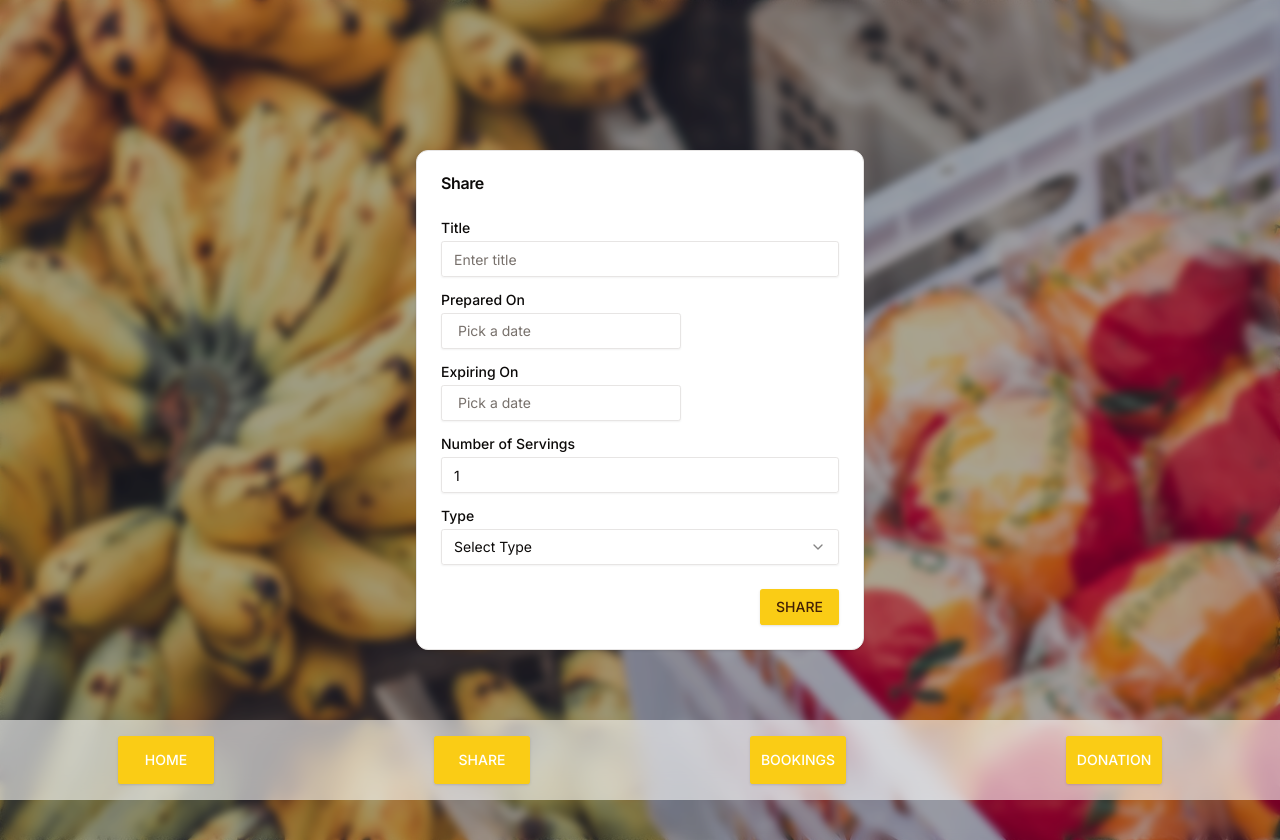
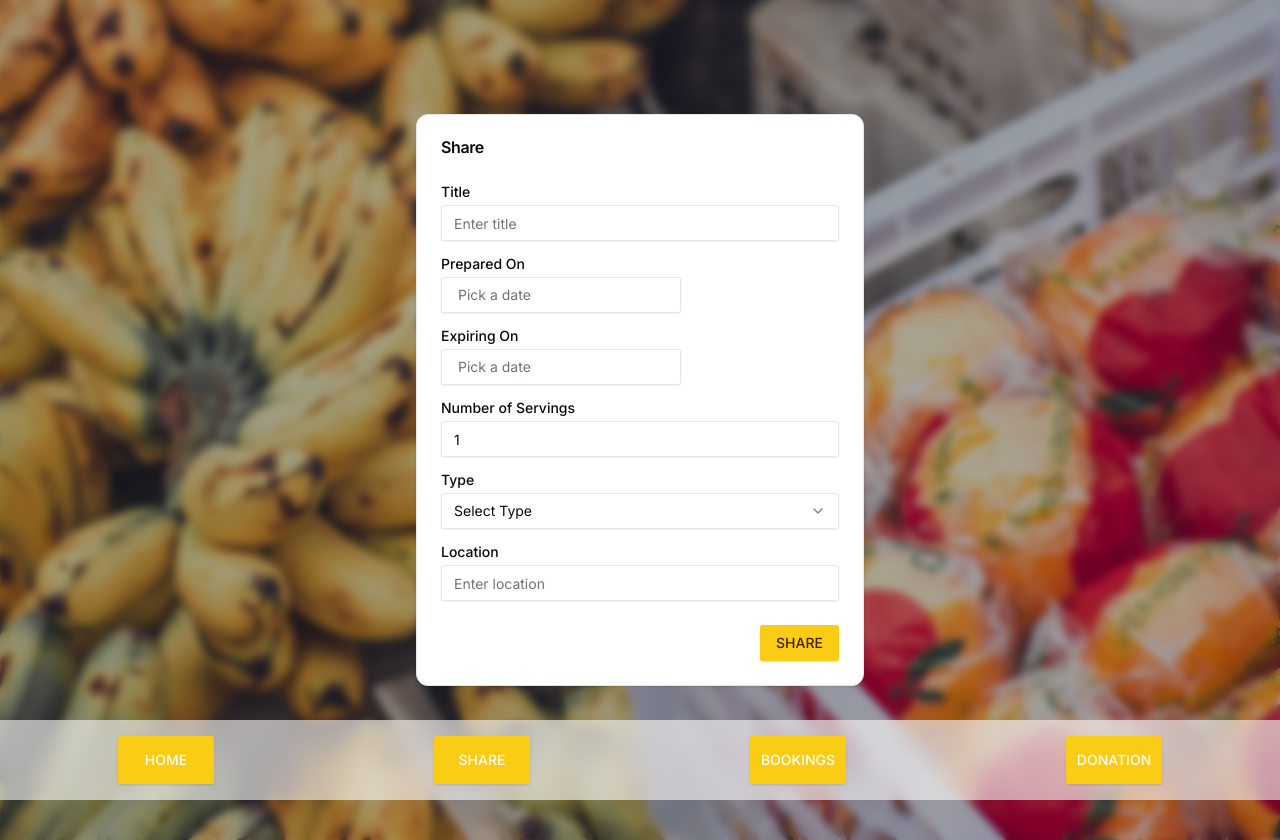
Before and after one commit to loystonpais/ShareBite, a Next.js app in the folder site/: page /share in a window 1280 px wide. Built offline with nearby package versions, Linux system fonts and the light colour scheme.

Commit message:
added location sharing

```diff
--- a/site/app/share/page.tsx
+++ b/site/app/share/page.tsx
@@ -30,7 +30,6 @@ import Cookies from "js-cookie";
 
 import { toast } from "@/hooks/use-toast";
 
-
 export default function CardWithForm() {
   const [title, setTitle] = useState("");
   const [type, setType] = useState("");
@@ -38,9 +37,10 @@ export default function CardWithForm() {
   const [expiry, setExpiry] = useState<Date>();
   const [isLoading, setIsLoading] = useState(false);
   const [servings, setServings] = useState(1);
+  const [location, setLocation] = useState("");
 
-    const shareBitesEmail = Cookies.get('shareBiteEmail');
-    const shareBitesPaswd = Cookies.get('shareBitePswd');
+  const shareBitesEmail = Cookies.get("shareBiteEmail");
+  const shareBitesPaswd = Cookies.get("shareBitePswd");
 
   const handleShareClick = async () => {
     try {
@@ -120,6 +120,16 @@ export default function CardWithForm() {
         return;
       }
 
+      if (!location.trim()) {
+        toast({
+          title: "Missing Information",
+          description: "Please enter a location",
+          variant: "destructive",
+        });
+        setIsLoading(false);
+        return;
+      }
+
       const id = Math.floor(Math.random() * 100000);
 
       const foodData = {
@@ -130,12 +140,13 @@ export default function CardWithForm() {
         expiry: expiry.toISOString(),
         servings: servings,
         email: shareBitesEmail,
+        location: location,
       };
 
-          const response = await fetch('/api/food', {
-            method: 'POST',
+      const response = await fetch("/api/food", {
+        method: "POST",
         headers: {
-              'Content-Type': 'application/json',
+          "Content-Type": "application/json",
         },
         body: JSON.stringify(foodData),
       });
@@ -143,7 +154,7 @@ export default function CardWithForm() {
       const result = await response.json();
 
       if (!response.ok) {
-            throw new Error(result.error || 'Something went wrong');
+        throw new Error(result.error || "Something went wrong");
       }
 
       // Show success toast
@@ -159,9 +170,8 @@ export default function CardWithForm() {
       setPrepare(new Date());
       setExpiry(new Date());
       setServings(1);
-
     } catch (error) {
-          console.error('Error saving food item:', error);
+      console.error("Error saving food item:", error);
       toast({
         title: "Error",
         description: "Failed to share food item. Please try again.",
@@ -171,7 +181,6 @@ export default function CardWithForm() {
       setIsLoading(false);
     }
   };
-
 
   return (
     <div className="min-h-screen flex items-center justify-center p-4">
@@ -185,7 +194,12 @@ export default function CardWithForm() {
             <div className="grid w-full items-center gap-4">
               <div className="flex flex-col space-y-1.5">
                 <Label htmlFor="title">Title</Label>
-                <Input id="title" placeholder="Enter title" value={title} onChange={(e) => setTitle(e.target.value)} />
+                <Input
+                  id="title"
+                  placeholder="Enter title"
+                  value={title}
+                  onChange={(e) => setTitle(e.target.value)}
+                />
               </div>
 
               <div className="flex flex-col space-y-1.5">
@@ -199,7 +213,11 @@ export default function CardWithForm() {
                         !prepared && "text-muted-foreground"
                       )}
                     >
-                      {prepared ? format(prepared, "PPP") : <span>Pick a date</span>}
+                      {prepared ? (
+                        format(prepared, "PPP")
+                      ) : (
+                        <span>Pick a date</span>
+                      )}
                     </Button>
                   </PopoverTrigger>
                   <PopoverContent className="w-auto p-0" align="start">
@@ -224,7 +242,11 @@ export default function CardWithForm() {
                         !expiry && "text-muted-foreground"
                       )}
                     >
-                      {expiry ? format(expiry, "PPP") : <span>Pick a date</span>}
+                      {expiry ? (
+                        format(expiry, "PPP")
+                      ) : (
+                        <span>Pick a date</span>
+                      )}
                     </Button>
                   </PopoverTrigger>
                   <PopoverContent className="w-auto p-0" align="start">
@@ -264,15 +286,22 @@ export default function CardWithForm() {
                 </Select>
               </div>
 
+              <div className="flex flex-col space-y-1.5">
+                <Label htmlFor="location">Location</Label>
+                <Input
+                  id="location"
+                  placeholder="Enter location"
+                  value={location}
+                  onChange={(e) => setLocation(e.target.value)}
+                />
+              </div>
+
               {/* Removed Image Upload Section completely */}
             </div>
           </form>
         </CardContent>
         <CardFooter className="flex justify-end">
-            <Button
-              onClick={handleShareClick}
-              disabled={isLoading}
-            >
+          <Button onClick={handleShareClick} disabled={isLoading}>
             {isLoading ? "Sharing..." : "SHARE"}
           </Button>
         </CardFooter>
--- a/site/components/Display.tsx
+++ b/site/components/Display.tsx
@@ -1,7 +1,6 @@
 // app/page.tsx
 import FoodCard from "@/components/FoodCard";
 import redis from "@/lib/redis";
-import { Divide } from "lucide-react";
 
 export default async function HomePage() {
   // Fetch food data
@@ -23,6 +22,7 @@ export default async function HomePage() {
               type={parsedFoodItem.type}
               servings={parsedFoodItem.servings}
               email={parsedFoodItem.email}
+              location={parsedFoodItem.location}
             />
           );
         })}
--- a/site/components/FoodCard.tsx
+++ b/site/components/FoodCard.tsx
@@ -26,6 +26,7 @@ export default function FoodCard({
   type,
   servings,
   email,
+  location,
 }: {
   id: number,
   title: string;
@@ -34,6 +35,7 @@ export default function FoodCard({
   type: string;
   servings: string;
   email: string;
+  location: string;
 }) {
 
   const { toast } = useToast();
@@ -134,6 +136,7 @@ export default function FoodCard({
           <p className="text-sm mb-1">Type: {type}</p>
           <p className="text-sm mb-1">Servings: {servings}</p>
           <p className="text-sm mb-1">Contact Email: {email}</p>
+          <p className="text-sm mb-1">Location: {location}</p>
         </CardContent>
         <CardFooter className="flex justify-between items-center mt-4">
           <Button  onClick={() => handleBooking(id)} className="bg-red-900 text-white px-4 py-2 rounded hover:drop-shadow-lg hover:bg-red-600">
```
Lines whose indentation alone changed are shown as unchanged.
